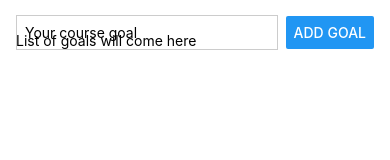
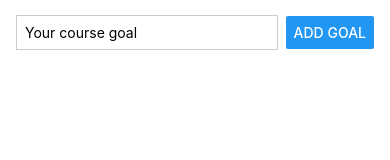
Before and after one commit to Sejmou/react-native-course, a React Native app: screen / in a window 390 px wide. Shown: the top 160 px of the page. Built offline with nearby package versions, Linux system fonts and the light colour scheme.

Commit message:
list example

```diff
--- a/App.js
+++ b/App.js
@@ -3,14 +3,14 @@ import { StyleSheet, View, TextInput, Button, Text } from 'react-native';
 
 export default function App() {
   const [enteredGoalText, setEnteredGoalText] = useState('');
+  const [goals, setGoals] = useState([]);
 
   const goalInputHandler = text => {
     setEnteredGoalText(text);
   };
 
   const addGoalHandler = () => {
-    console.log('pressed button');
-    console.log(enteredGoalText);
+    setGoals([...goals, enteredGoalText]);
   };
 
   return (
@@ -24,7 +24,9 @@ export default function App() {
         <Button title="Add Goal" onPress={addGoalHandler} />
       </View>
       <View style={styles.goalsContainer}>
-        <Text>List of goals will come here</Text>
+        {goals.map((goal, i) => (
+          <Text key={i}>{goal}</Text>
+        ))}
       </View>
     </View>
   );
@@ -41,6 +43,7 @@ const styles = StyleSheet.create({
     flexDirection: 'row',
     justifyContent: 'space-between',
     alignItems: 'center',
+    marginBottom: 8,
   },
   textInput: {
     borderWidth: 1,
```
